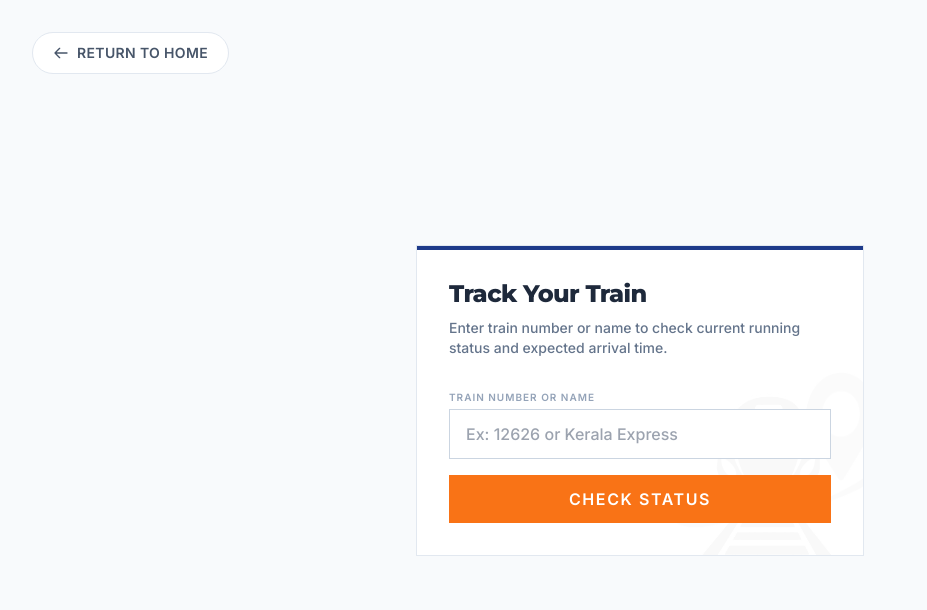
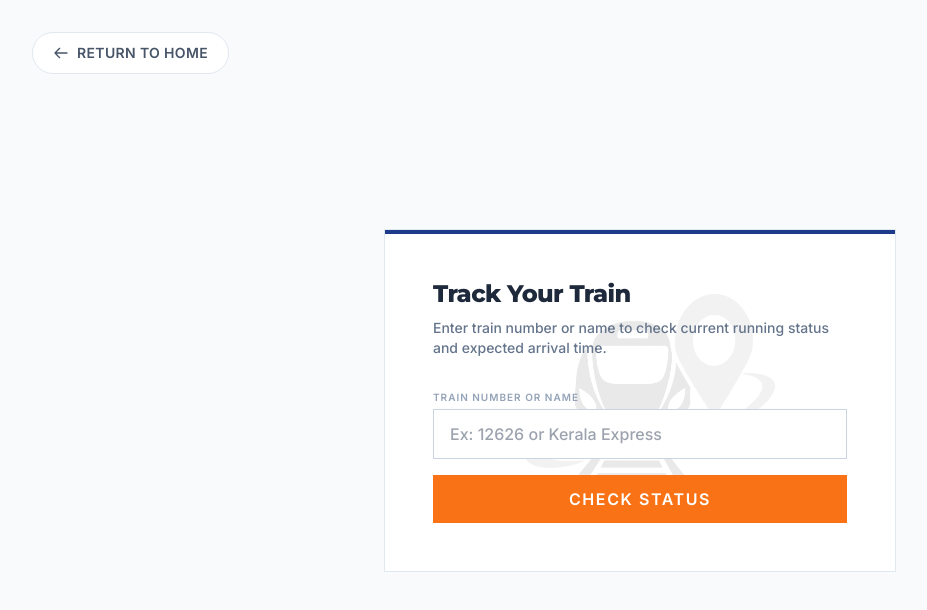
Before and after one commit to achuthmanne/railsamay-SIH, a React (Vite) app in the folder frontend/: page /passenger-dashboard in a window 1280 px wide. Shown: the top 610 px of the page, without its empty margins (0-927 px from the left). Built offline with nearby package versions, Linux system fonts and the light colour scheme.

Commit message:
style: center the passenger search watermark, increase box padding, and raise watermark opacity to 10%

```diff
--- a/frontend/src/pages/PassengerTracking.jsx
+++ b/frontend/src/pages/PassengerTracking.jsx
@@ -60,12 +60,12 @@ export default function PassengerTracking() {
             <svg className="w-4 h-4 mr-2 transform group-hover:-translate-x-1 transition-transform" fill="none" stroke="currentColor" viewBox="0 0 24 24"><path strokeLinecap="round" strokeLinejoin="round" strokeWidth="2" d="M10 19l-7-7m0 0l7-7m-7 7h18" /></svg>
             RETURN TO HOME
           </Link>
-          <div className="max-w-md w-full bg-white p-8 border border-slate-200 relative overflow-hidden">
+          <div className="max-w-lg w-full bg-white p-12 border border-slate-200 relative overflow-hidden">
               {/* Train Watermark */}
               <img
                 src="/trainicon.png"
                 alt=""
-                className="absolute -bottom-10 -right-10 w-64 h-64 opacity-[0.03] pointer-events-none mix-blend-multiply grayscale z-0"
+                className="absolute top-1/2 left-1/2 -translate-x-1/2 -translate-y-1/2 w-72 h-72 opacity-[0.10] pointer-events-none mix-blend-multiply grayscale z-0"
               />
               <div className="absolute top-0 left-0 w-full h-1 bg-[#1E3A8A]"></div>
               <h2 className="text-2xl font-black text-slate-800 mb-2 font-montserrat tracking-tight relative z-20">Track Your Train</h2>
```
